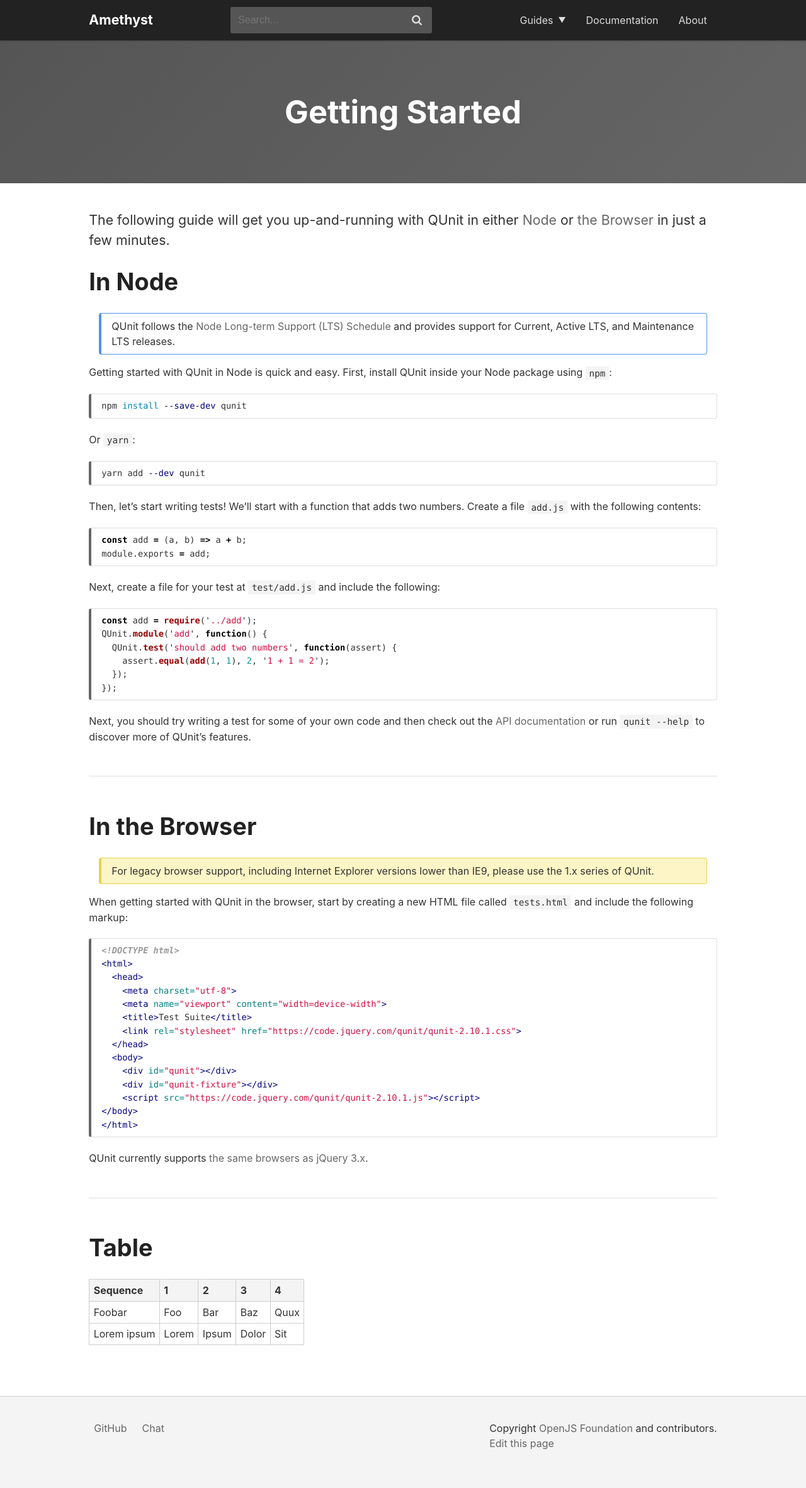
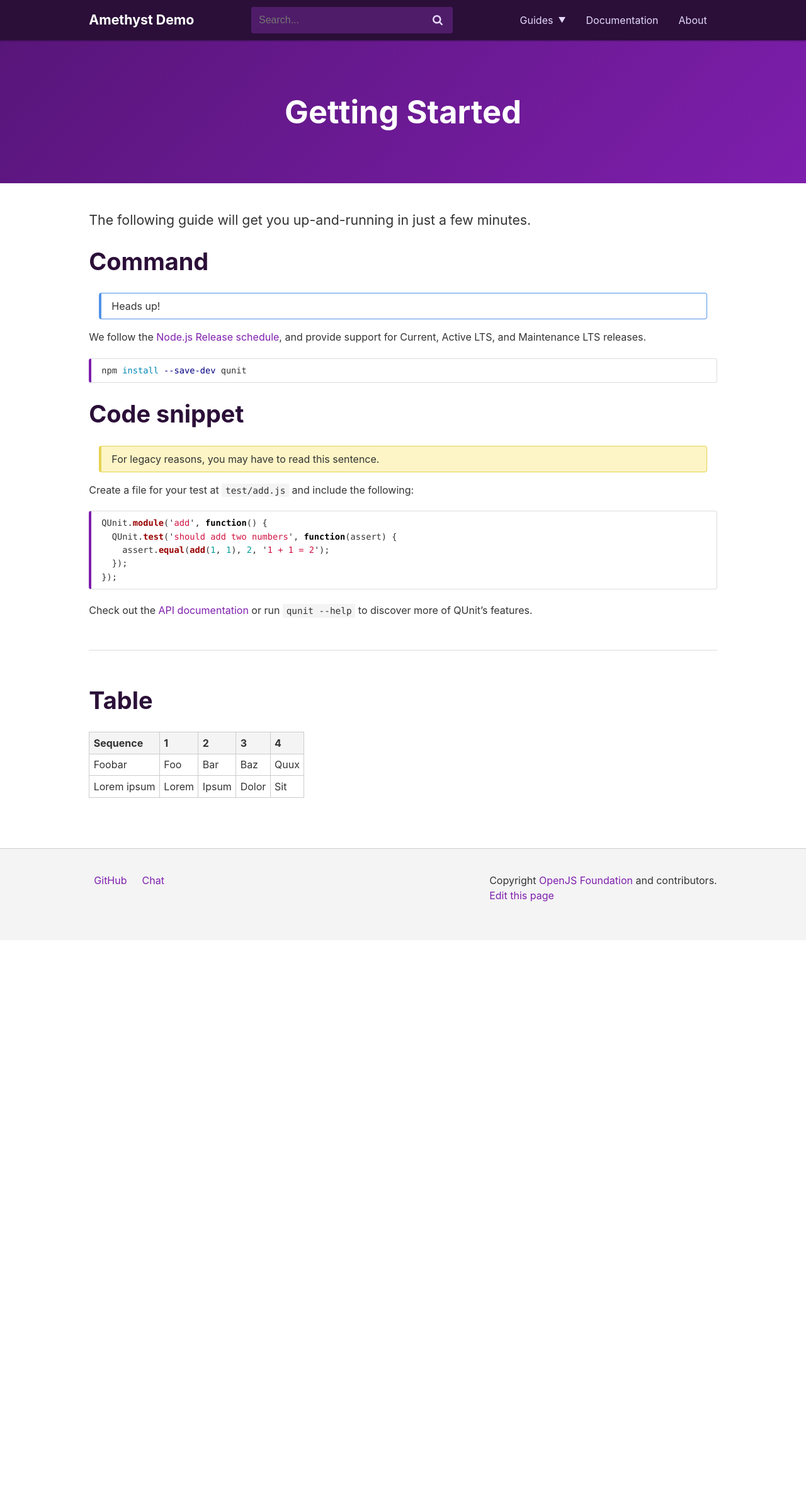
Before and after one commit to qunitjs/jekyll-theme-amethyst, a Jekyll site: the page built from intro.md, in a window 1280 px wide. Shown: the whole page at 63% size. Built offline with Jekyll 4.4.1, drawn with Linux system fonts in a browser that asks for light colours; after the commit the page ends 1493 px from its top, so only the background shows below that.

Commit message:
Docs: Explain theme variables, phase out `$color-medium`
This variable is redundant. Make it easier to get started by
removing this.

Also thin-down the sample content a bit so that it's less noisy
and less an outdated copy of qunitjs.com.

Switch from greyscale defaults to a more realistic color so that
debugging is easy. I figured greyscale would make things easier,
but, meh, I don't remember why :)

````diff
--- a/_config.yml
+++ b/_config.yml
@@ -1,20 +1,21 @@
 # Site settings
 #
 # https://jekyllrb.com/docs/configuration/
-title: Amethyst
+title: Amethyst Demo
 description: "An amazing website."
 # The canonical hostname for your site
 url:
 # The subpath of the canonical address (leave as "" if not in a subdirectory)
 baseurl: ""
-# This a custom theme so the native Jekyll theme system is ignored.
-# But, we use github-pages which has a default theme of 'primer'.
-# This is a problem because, even if we ignore its output file,
-# the combination of Jekyll/Sass/Primer has compile errors:
+permalink: :title/
+# Disable theme inheritance since this repo contains its own theme top-level theme.
+# This isn't needed for plain Jekyll, but because we use github-pages as basis
+# we otherwise inherit from the 'primer' theme.
+# This is a problem because, Jekyll/Sass/Primer fails to compile by default, yay.
 # - https://github.com/jekyll/jekyll/issues/7426
 # - https://github.com/jekyll/jekyll/issues/4268
 # - https://github.com/sindresorhus/gulp-ruby-sass/issues/232
-# Workaround by disabling this. – https://github.com/github/pages-gem/issues/613
+# Workaround. – https://github.com/github/pages-gem/issues/613
 theme: null
 
 # Theme settings
@@ -89,6 +90,3 @@
   index_name:
   # Which markdown pages to ignore
   files_to_exclude:
-
-# Output
-permalink: :title/
--- a/_sass/amethyst-variables.scss
+++ b/_sass/amethyst-variables.scss
@@ -1,17 +1,22 @@
 // Amethyst theme variables
 
-// Primary vibrant color
-// (e.g. for link text and primary button background)
-$color-vibrant: #666;
+// Primary color
+//
+// Usage: link text color, primary button background.
+$color-vibrant: hsl(280, 70%, 40%);
 
-// Secondary accent color
-// (e.g. darker than primary, for heading text and header background)
-$color-accent: #222;
-
-// Medium color
-// (e.g. lighter than primary, for shades within the header and hero)
-$color-medium: #555;
+// Dark shade
+//
+// Generally same hue as $color-vibrant,
+// and within the following range: `hsl(???, 58-90%, 14-16%)`
+//
+// Usage: navigation background, heading text color
+$color-accent: hsl(280, 58%, 14%);
 
 // Bright color
-// (e.g. nearly white in primary hue)
-$color-bright: #ddd;
+//
+// Very close to white, generally within 20 hue points of $color-vibrant,
+// and within the following range: `hsl(???, 80-84%, 72-92%)`
+//
+// Usage: navigation link color, search result highlight background
+$color-bright: hsl(260, 84%, 92%);
--- a/_sass/amethyst.scss
+++ b/_sass/amethyst.scss
@@ -1,4 +1,5 @@
 @charset "UTF-8";
+
 // Amethyst theme for Jekyll
 
 $size-1: 1rem;
@@ -434,7 +435,7 @@
     @media (min-width: $screen-m) {
         border-radius: 3px;
         &:not(:focus) {
-            background: $color-medium;
+            background: lighten($color-accent, 12%);
             color: $color-white;
         }
     }
@@ -548,14 +549,14 @@
 }
 
 .opened .icon {
-    fill: $color-vibrant;
+    fill: $color-white;
 }
 
 /* Hero header */
 
 .hero {
-    background-color: $color-medium;
-    background-image: linear-gradient(135deg, $color-medium, $color-vibrant );
+    background-color: darken($color-vibrant, 12%);
+    background-image: linear-gradient(135deg, darken($color-vibrant, 12%), $color-vibrant );
     padding: ($size-4 * 2) 0;
     text-align: center;
 }
--- a/intro.md
+++ b/intro.md
@@ -3,35 +3,25 @@
 title: Getting Started
 ---
 
-<p class="lead" markdown="1">The following guide will get you up-and-running with QUnit in either [Node](#in-node) or [the Browser](#in-the-browser) in just a few minutes.</p>
+<p class="lead" markdown="1">The following guide will get you up-and-running in just a few minutes.</p>
 
-## In Node
+## Command
 
-<p class="note" markdown="1">QUnit follows the <a href="https://github.com/nodejs/LTS" target="_blank">Node Long-term Support (LTS) Schedule</a> and provides support for Current, Active LTS, and Maintenance LTS releases.</p>
+<p class="note" markdown="1">Heads up!</p>
 
-Getting started with QUnit in Node is quick and easy. First, install QUnit inside your Node package using `npm`:
+We follow the [Node.js Release schedule](https://github.com/nodejs/LTS), and provide support for Current, Active LTS, and Maintenance LTS releases.
 
 ```bash
 npm install --save-dev qunit
 ```
 
-Or `yarn`:
+## Code snippet
 
-```bash
-yarn add --dev qunit
-```
+<p class="note note--warning" markdown="1">For legacy reasons, you may have to read this sentence.</p>
 
-Then, let's start writing tests! We'll start with a function that adds two numbers. Create a file `add.js` with the following contents:
+Create a file for your test at `test/add.js` and include the following:
 
 ```js
-const add = (a, b) => a + b;
-module.exports = add;
-```
-
-Next, create a file for your test at `test/add.js` and include the following:
-
-```js
-const add = require('../add');
 QUnit.module('add', function() {
   QUnit.test('should add two numbers', function(assert) {
     assert.equal(add(1, 1), 2, '1 + 1 = 2');
@@ -39,34 +29,7 @@
 });
 ```
 
-Next, you should try writing a test for some of your own code and then check out the [API documentation](https://api.qunitjs.com) or run `qunit --help` to discover more of QUnit's features.
-
----
-
-## In the Browser
-
-<p class="note note--warning" markdown="1">For legacy browser support, including Internet Explorer versions lower than IE9, please use the 1.x series of QUnit.</p>
-
-When getting started with QUnit in the browser, start by creating a new HTML file called `tests.html` and include the following markup:
-
-```html
-<!DOCTYPE html>
-<html>
-  <head>
-    <meta charset="utf-8">
-    <meta name="viewport" content="width=device-width">
-    <title>Test Suite</title>
-    <link rel="stylesheet" href="https://code.jquery.com/qunit/qunit-2.10.1.css">
-  </head>
-  <body>
-    <div id="qunit"></div>
-    <div id="qunit-fixture"></div>
-    <script src="https://code.jquery.com/qunit/qunit-2.10.1.js"></script>
-</body>
-</html>
-```
-
-QUnit currently supports <a href="https://jquery.com/browser-support/" target="_blank">the same browsers as jQuery 3.x</a>.
+Check out the [API documentation](https://api.qunitjs.com) or run `qunit --help` to discover more of QUnit's features.
 
 ---
 
````
Also changed, not shown: guides.md (+2 -2 lines), index.md (+6 -47 lines), README.md.
